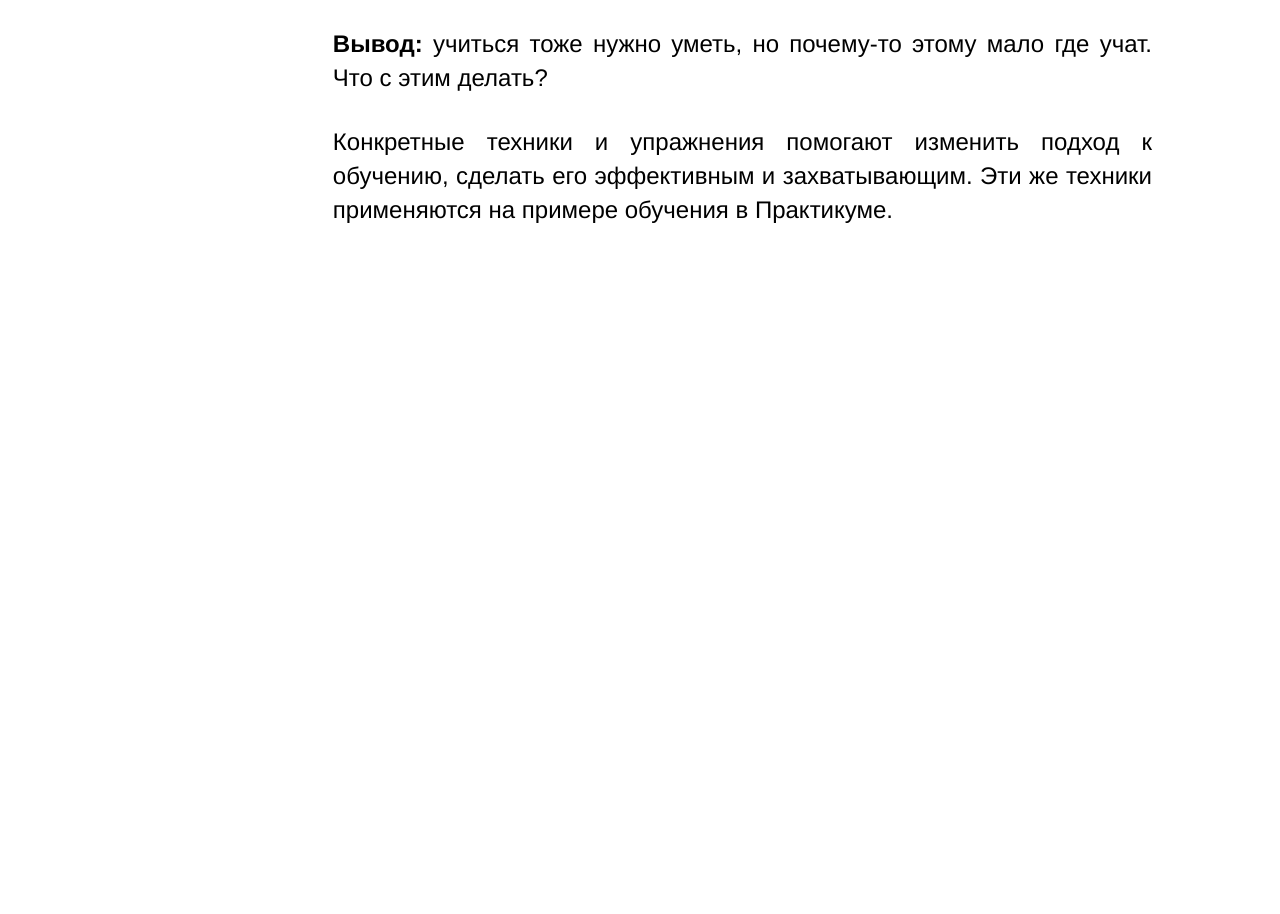
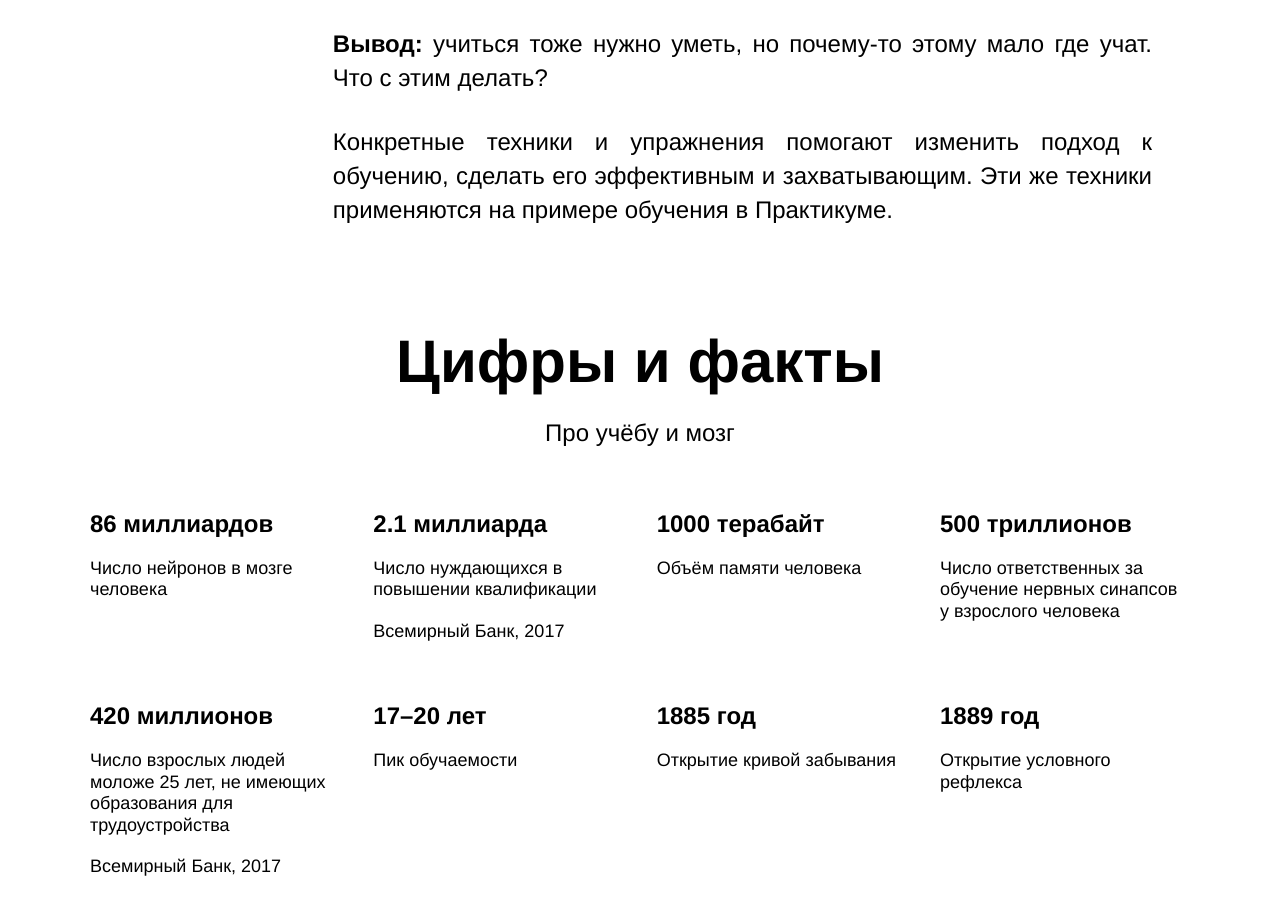
Before and after one commit to leskezz/how-to-learn, a plain HTML site: page index.html in a window 1280 px wide. Shown: the part 1029-1943 px from the top of the page. Before the commit the page ends 1256 px from the top, so only its background shows below. Drawn offline with Linux system fonts and the light colour scheme.

Commit message:
Добавлен блок digits

```diff
--- a/index.html
+++ b/index.html
@@ -32,6 +32,45 @@
       </section>
 
       <section class="digits">
+        <div class="section-title">Цифры и факты</div>
+        <div class="section-subtitle">Про учёбу и мозг</div>
+        <ul class="table">
+          <li class="table__cell">
+            <p class="table__heading">86 миллиардов</p>
+            <p class="table__text">Число нейронов в мозге человека</p>
+          </li>
+          <li class="table__cell">
+            <p class="table__heading">2.1 миллиарда</p>
+            <p class="table__text">Число нуждающихся в повышении квалификации</p>
+            <p class="table__text">Всемирный Банк, 2017</p>
+          </li>
+          <li class="table__cell">
+            <p class="table__heading">1000 терабайт</p>
+            <p class="table__text">Объём памяти человека</p>
+          </li>
+          <li class="table__cell">
+            <p class="table__heading">500 триллионов</p>
+            <p class="table__text">Число ответственных за обучение нервных синапсов у взрослого человека</p>
+          </li>
+          <li class="table__cell">
+            <p class="table__heading">420 миллионов</p>
+            <p class="table__text">Число взрослых людей моложе 25 лет, не имеющих образования для трудоустройства</p>
+            <p class="table__text">Всемирный Банк, 2017</p>
+          </li>
+          <li class="table__cell">
+            <p class="table__heading">17–20 лет</p>
+            <p class="table__text">Пик обучаемости</p>
+          </li>
+          <li class="table__cell">
+            <p class="table__heading">1885 год</p>
+            <p class="table__text">Открытие кривой забывания</p>
+          </li>
+          <li class="table__cell">
+            <p class="table__heading">1889 год</p>
+            <p class="table__text">Открытие условного рефлекса</p>
+          </li>
+        </ul>
+
       </section>
 
       <section class="feinman">
--- a/styles/style.css
+++ b/styles/style.css
@@ -119,6 +119,53 @@
   font-weight: bold;
 }
 
+.section-title {
+  margin: 100px auto 20px;
+  width: 60%;
+  text-align: center;
+  line-height: 69px;
+  font-size: 60px;
+  font-weight: bold;
+}
+
+.section-subtitle {
+  margin: 0 auto;
+  width: 60%;
+  text-align: center;
+  line-height: 34px;
+  font-size: 24px;
+  font-weight: normal;
+}
+
+.table {
+  width: 1100px;
+  margin: 0 auto 100px;
+  display: flex;
+  flex-wrap: wrap;
+  list-style: none;
+  justify-content: space-between;
+  padding: 0;
+}
+
+.table__cell {
+  margin-top: 60px;
+  width: 250px;
+}
+
+.table__heading {
+  margin: 0;
+  line-height: 1.15;
+  font-size: 24px;
+  font-weight: bold;
+}
+
+.table__text {
+  margin: 20px 0 0 0;
+  line-height: 1.2;
+  font-size: 18px;
+  font-weight: normal;
+}
+
 /* и элемента с модификатором вида ключ-значение */
 .table__cell_theme_dark {
   width: 200px;
```
